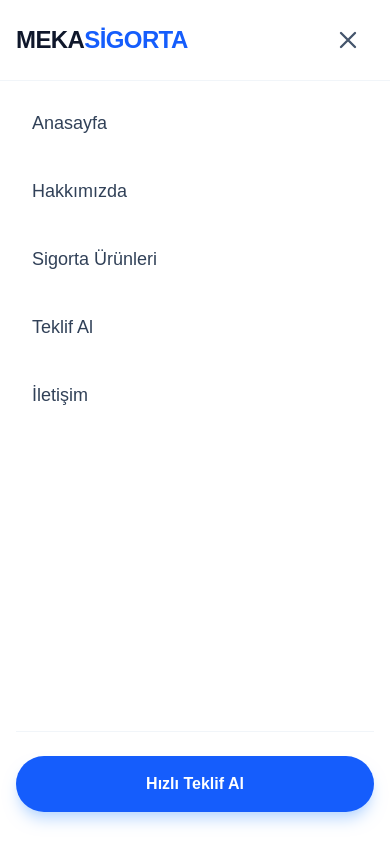
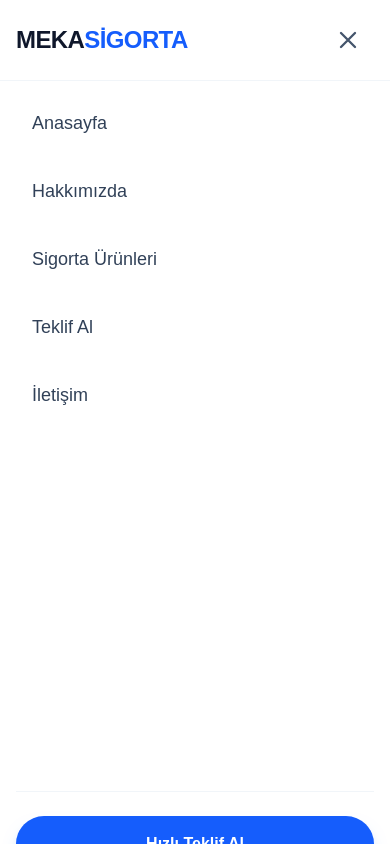
Before and after one commit to emraheskbgc/meksigorta, a Next.js app: page /home in a window 390 px wide. Both pictures are taken after a click on the button "Menüyü Aç/Kapat". Built offline with nearby package versions, Linux system fonts and the light colour scheme.

Commit message:
navbar düzenleme

```diff
--- a/src/components/MobileMenu.tsx
+++ b/src/components/MobileMenu.tsx
@@ -54,7 +54,7 @@ export default function MobileMenu({ items }: MobileMenuProps) {
 
       {/* AÇILAN PANEL */}
       {isOpen && (
-        <div className="fixed inset-x-0 top-20 bg-white border-t border-slate-100 px-4 pt-4 pb-8 space-y-4 shadow-xl z-50 min-h-[calc(100vh-80px)] flex flex-col justify-start">
+        <div className="fixed inset-x-0 top-20 bg-white border-t border-slate-100 px-4 pt-4 pb-8 space-y-4 shadow-xl z-50 min-h-[calc(100vh-20px)] flex flex-col justify-start">
           {items.map((item) => (
             <Link
               key={item.href}
```
